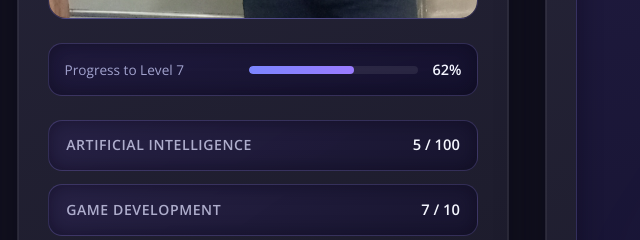
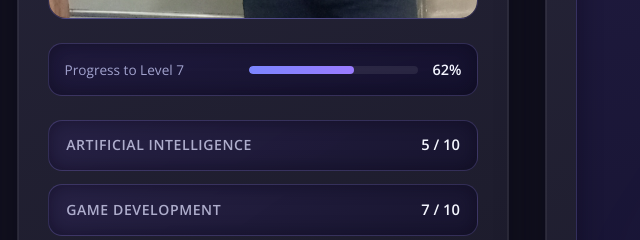
Before and after one commit to aka-shiro10/Sultan-Muhammad-Khan-Portfolio, a plain HTML site: page index.html in a window 1280 px wide. Shown: the part 1500-1740 px from the top of the page, 63-703 px from the left. Drawn offline with nearby package versions, Linux system fonts and the light colour scheme; animation ran at ten frames a second.

Commit message:
Add files via upload

```diff
--- a/index.html
+++ b/index.html
@@ -257,7 +257,7 @@
           <dl class="profile-card__stats">
             <div class="profile-card__stat">
               <dt>Artificial Intelligence</dt>
-              <dd>5 / 100</dd>
+              <dd>5 / 10</dd>
             </div>
             <div class="profile-card__stat">
               <dt>Game Development</dt>
```
